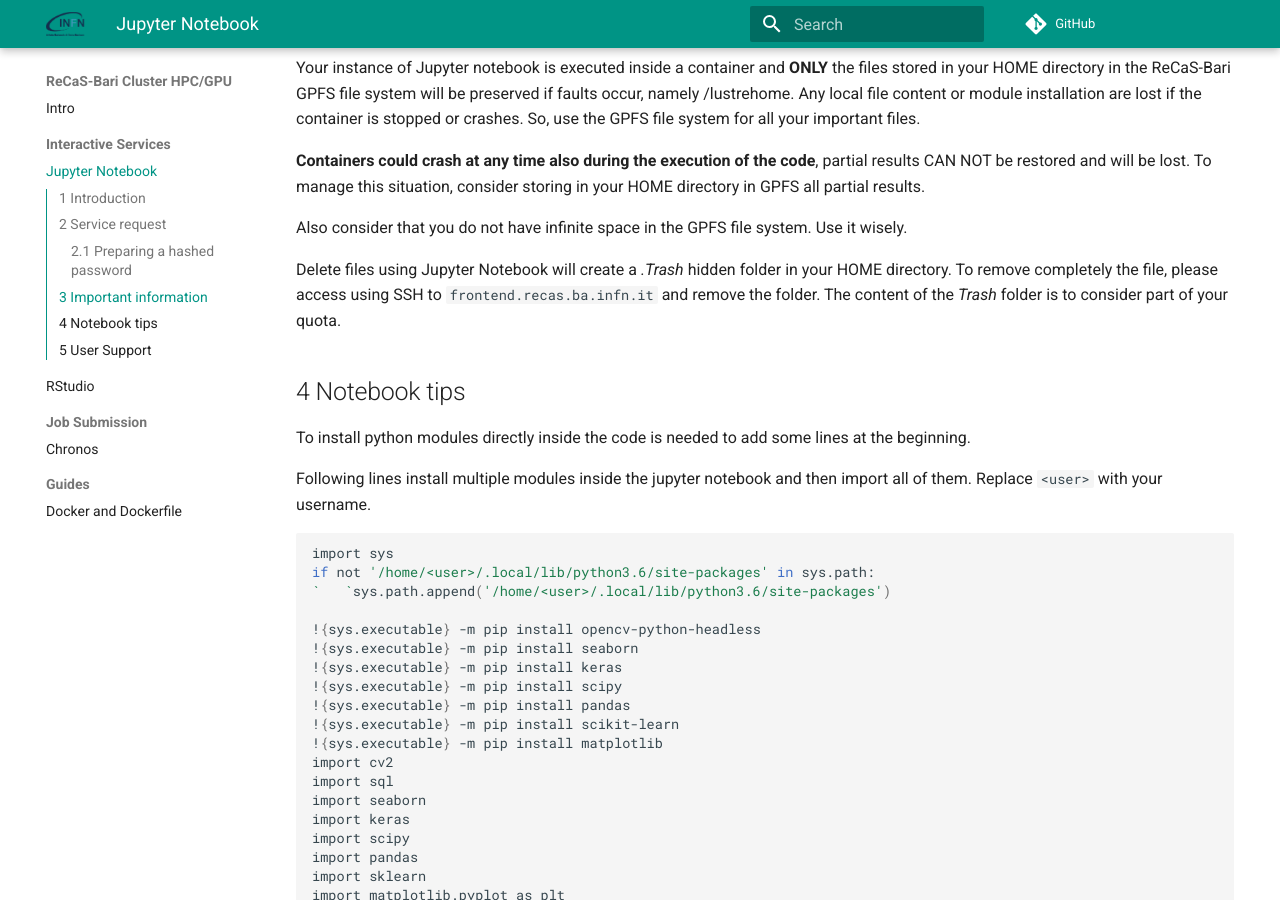
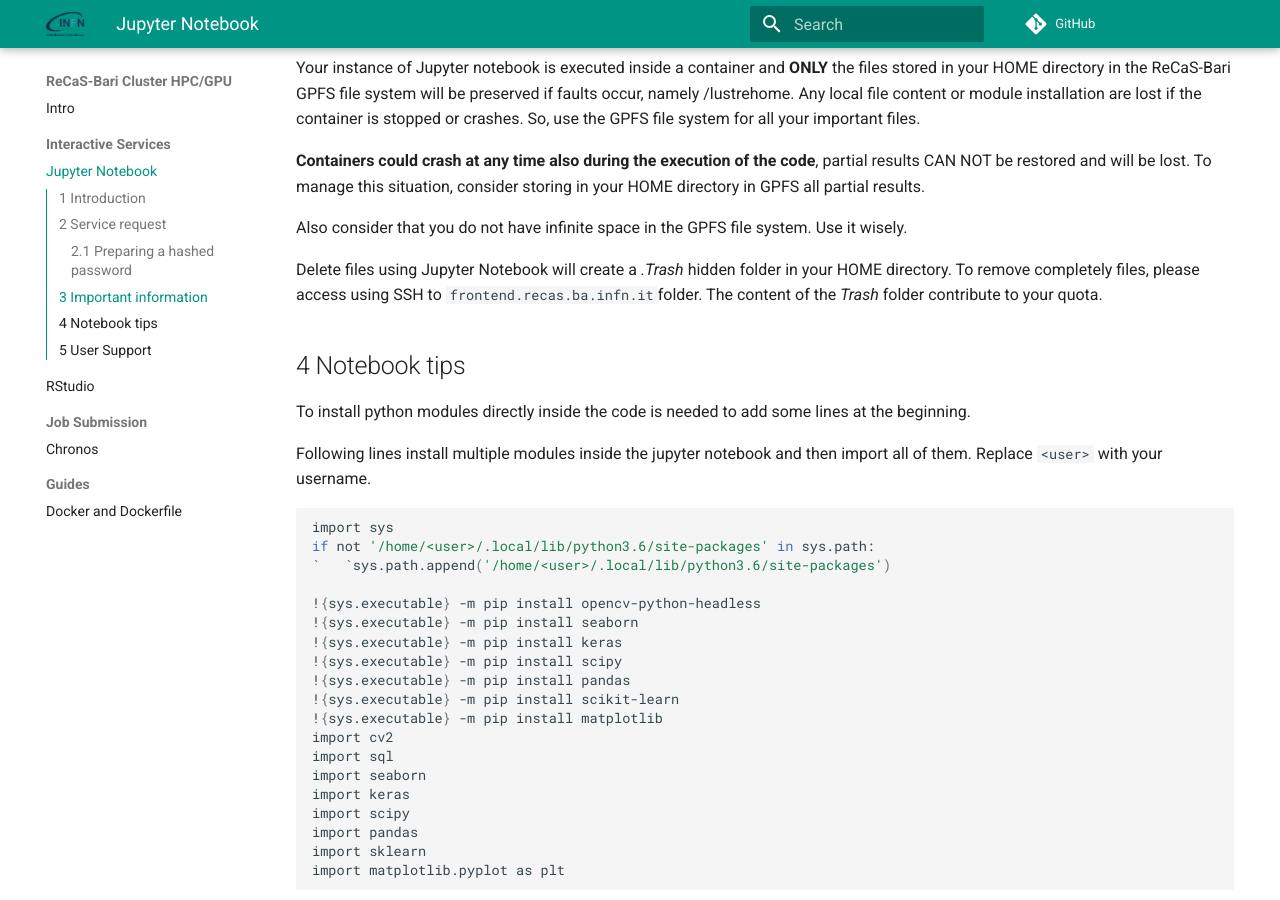
Before and after one commit to jvino/cluster-hpc-gpu-guides, an MkDocs documentation site: the page built from docs/interactive_services/jupyter_notebook.md, in a window 1280 px wide and 900 px high, scrolled down 3296 px. Built offline with MkDocs 1.6.1 and Material for MkDocs 9.7.7, drawn with Linux system fonts in a browser that asks for light colours; comment, search, counter and statistics services are not loaded.

Commit message:
first draft jn

```diff
--- a/docs/interactive_services/jupyter_notebook.md
+++ b/docs/interactive_services/jupyter_notebook.md
@@ -86,7 +86,7 @@
 
 Also consider that you do not have infinite space in the GPFS file system. Use it wisely.
 
-Delete files using Jupyter Notebook will create a *.Trash* hidden folder in your HOME directory. To remove completely the file, please access using SSH to `frontend.recas.ba.infn.it` and remove the folder. The content of the *Trash* folder is to consider part of your quota.
+Delete files using Jupyter Notebook will create a *.Trash* hidden folder in your HOME directory. To remove completely files, please access using SSH to `frontend.recas.ba.infn.it`folder. The content of the *Trash* folder contribute to your quota.
 
 
 ## 4 Notebook tips
```
